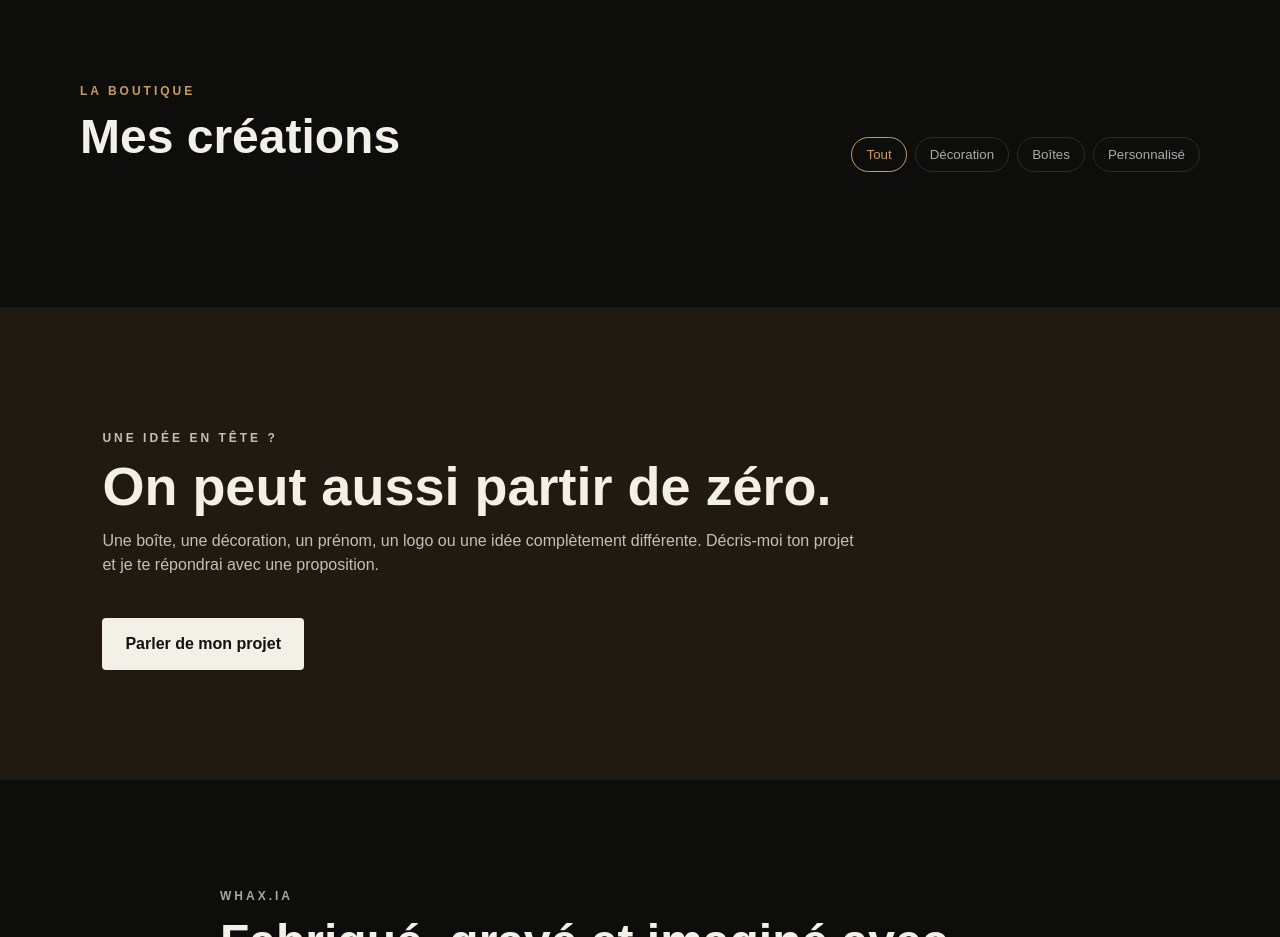
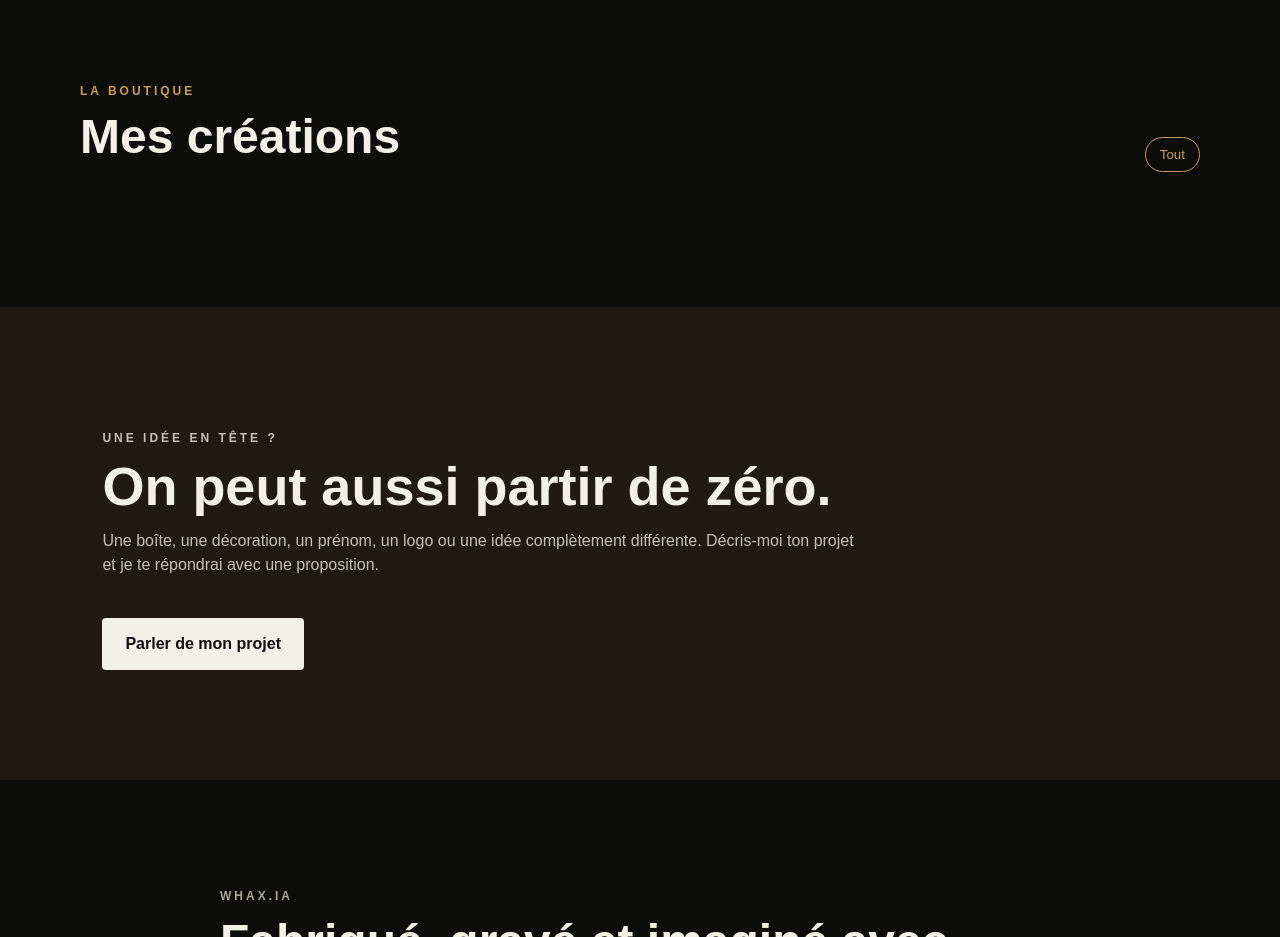
Before and after one commit to whaxia/whaxia-boutique, a website: page index.html in a window 1280 px wide. Shown: the part 1200-2137 px from the top of the page. Drawn offline with nearby package versions, Linux system fonts and the light colour scheme.

Commit message:
Update index.html

```diff
--- a/index.html
+++ b/index.html
@@ -39,10 +39,8 @@
   <div class="section-head">
     <div><p class="eyebrow">LA BOUTIQUE</p><h2>Mes créations</h2></div>
     <div class="filters">
+      <!-- Filtres générés automatiquement par script.js selon les catégories en base -->
       <button class="filter active" data-filter="all">Tout</button>
-      <button class="filter" data-filter="deco">Décoration</button>
-      <button class="filter" data-filter="boite">Boîtes</button>
-      <button class="filter" data-filter="personnalise">Personnalisé</button>
     </div>
   </div>
   <div class="products" id="products"></div>
```
